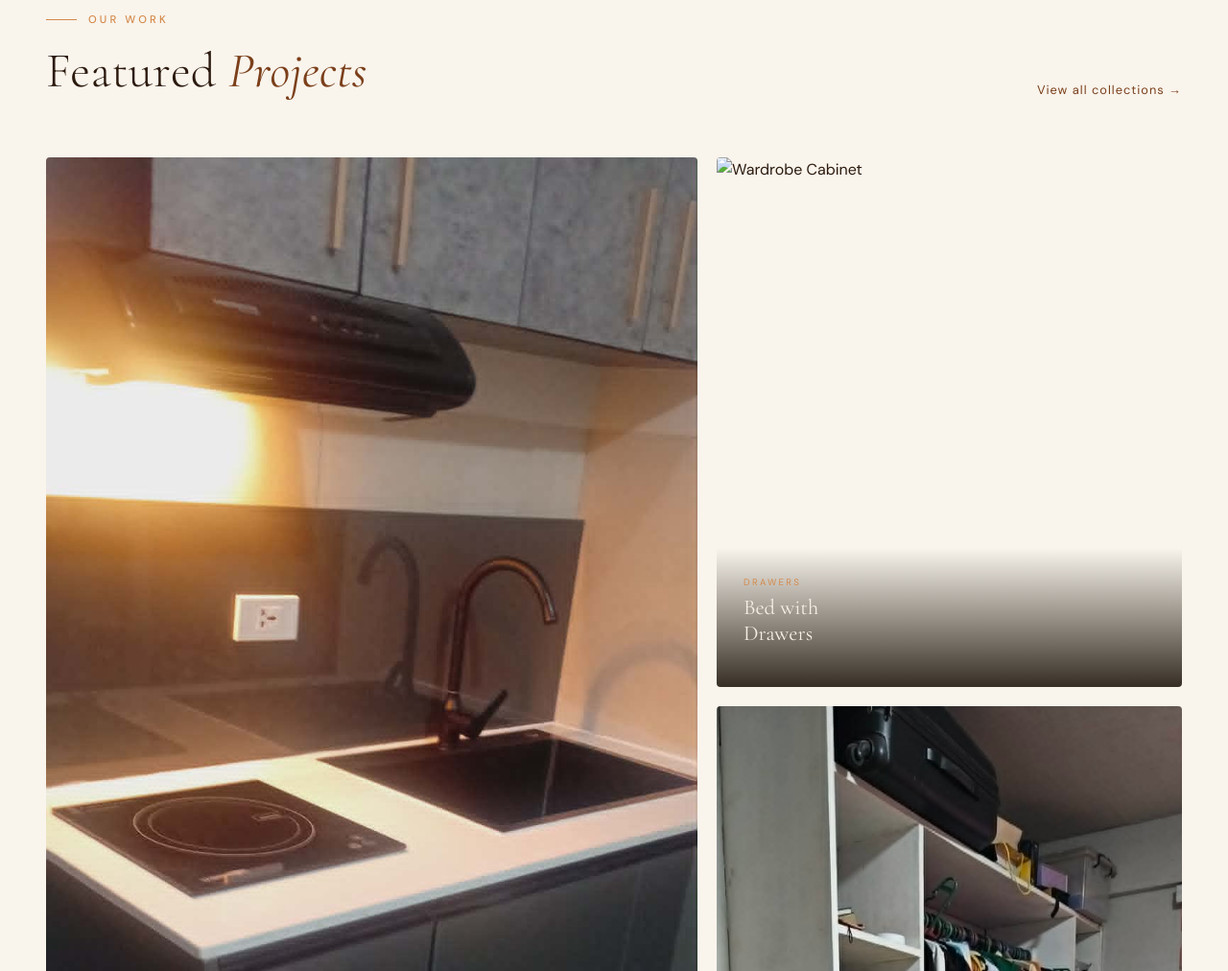
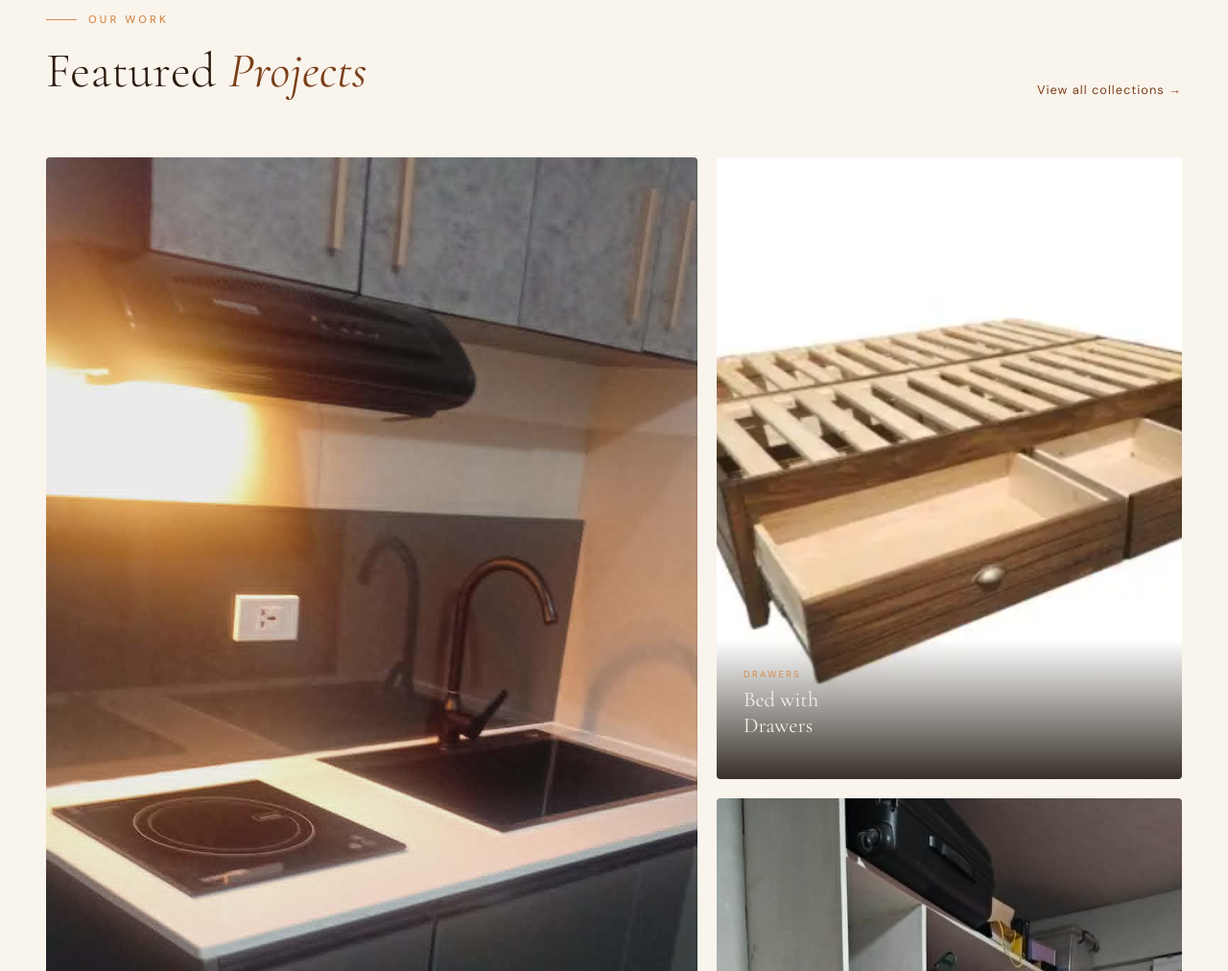
Before and after one commit to Gabss19/lifurniture-backend, a website: page public/index.html in a window 1280 px wide. Shown: the part 897-1909 px from the top of the page at 96% size. Drawn offline with nearby package versions, Linux system fonts and the light colour scheme; a web font is replaced by a local one.

Commit message:
Update image source in project card

```diff
--- a/public/index.html
+++ b/public/index.html
@@ -104,7 +104,7 @@
 
       <!-- Smaller cards -->
       <div class="project-card" onclick="window.location='collections.html'">
-        <img src="bed with drawer.png" alt="Wardrobe Cabinet" />
+        <img src="hahahaah.png" alt="Wardrobe Cabinet" />
         <div class="card-overlay">
           <p class="card-tag">Drawers</p>
           <h3 class="card-title">Bed with<br>Drawers</h3>
```
